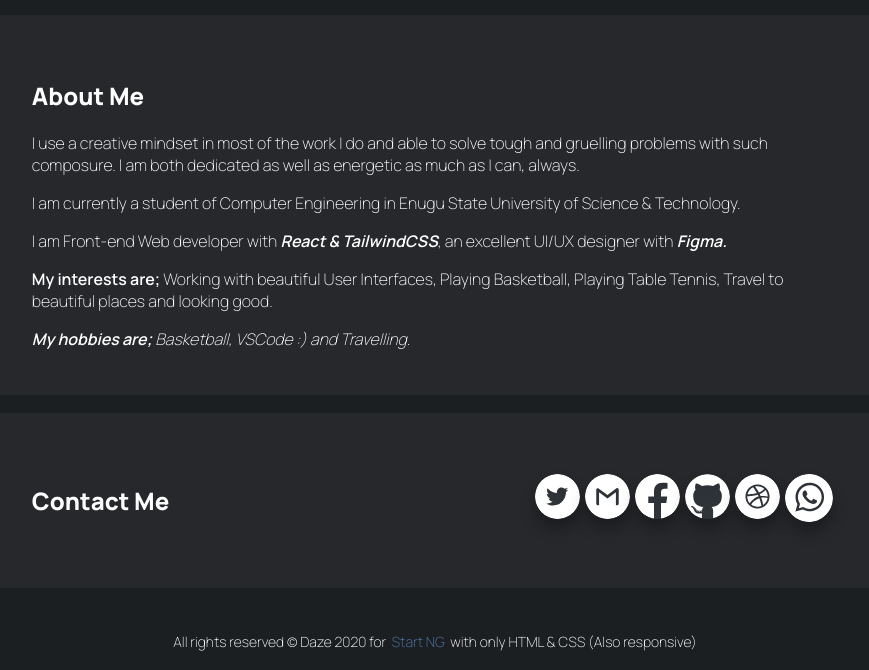
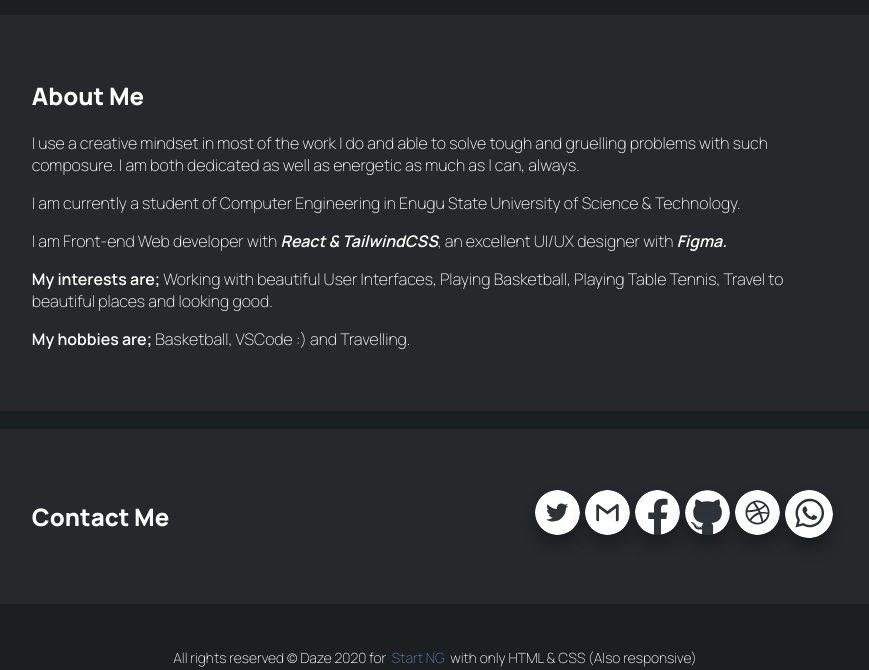
Before and after one commit to dazeign/htmltask3, a plain HTML site: page index.html in a window 1280 px wide. Shown: the part 571-1241 px from the top of the page, without its empty margins (205-1074 px from the left). Drawn offline with Linux system fonts and the light colour scheme.

```diff
--- a/index.html
+++ b/index.html
@@ -38,7 +38,7 @@
                 <p> I am Front-end Web developer with <span class="myIdea">React & TailwindCSS</span>, an excellent UI/UX designer with <span  class="myIdea">Figma.
                 </div>
                 <div><p><span  class="myIdeas">My interests are;</span> Working with beautiful User Interfaces, Playing Basketball, Playing Table Tennis, Travel to beautiful places and looking good.</p>
-                    <i><span  class="myIdeas">My hobbies are;</span> Basketball, VSCode :) and Travelling.
+                    <p><span  class="myIdeas">My hobbies are;</span> Basketball, VSCode :) and Travelling.   </p>
                 </div>
             </div>
         </section>
```
